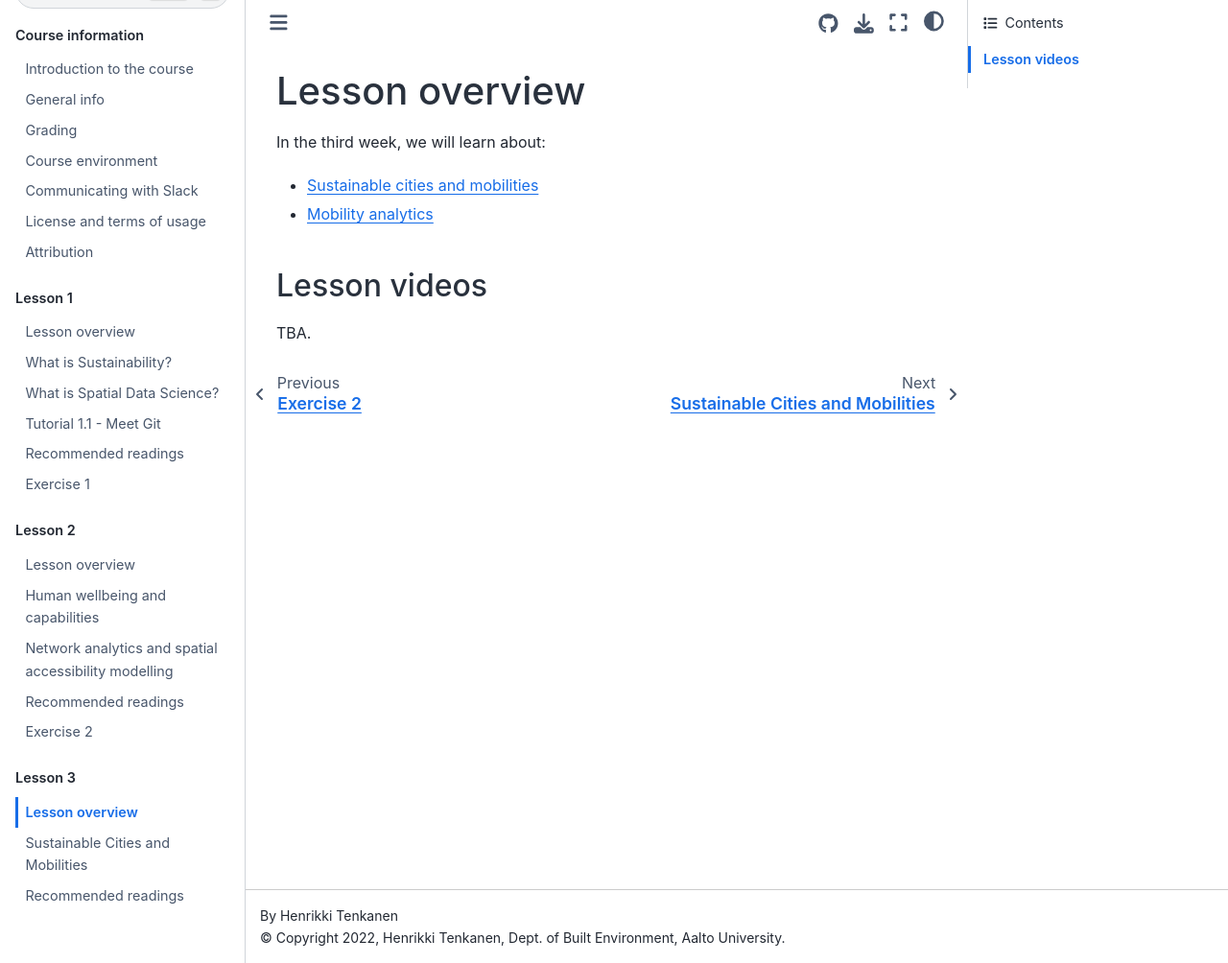
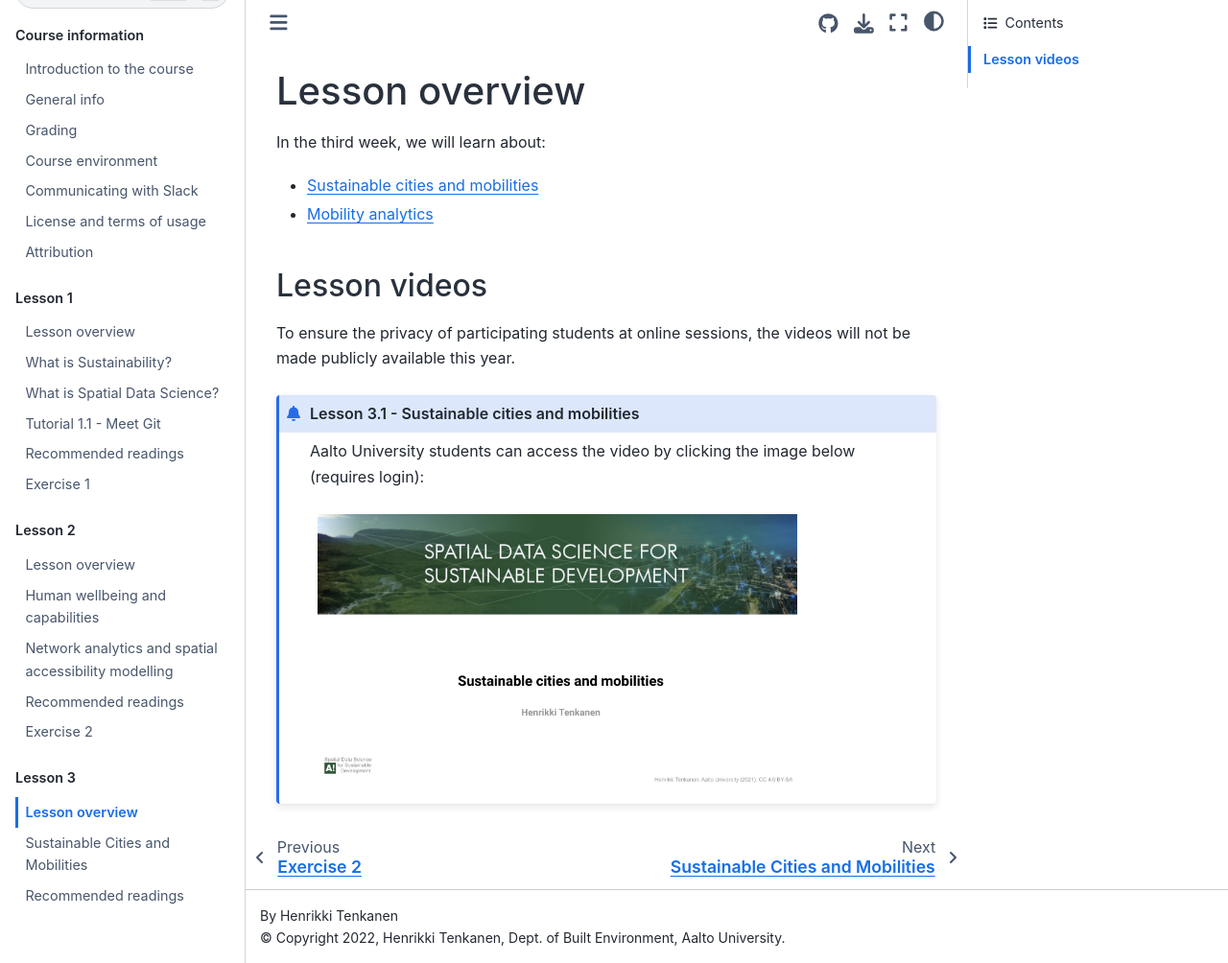
Before and after one commit to AaltoGIS/Sustainability-GIS, a Sphinx documentation site: the page built from source/lessons/L3/lesson-overview.rst, in a window 1280 px wide and 1004 px high. Shown: the whole window at 96% size. Built offline with Sphinx 7.4.7 and the Sphinx Book theme 1.1.4, drawn with Linux system fonts in a browser that asks for light colours; pages that are not in the unit, such as notebooks, are missing from menus.

Commit message:
Update lesson video

```diff
--- a/source/lessons/L1/lesson-overview.rst
+++ b/source/lessons/L1/lesson-overview.rst
@@ -13,7 +13,7 @@ The first week of this course will be dedicated to various introductions. We wil
 Lesson videos
 -------------
 
-To ensure the privacy of participating students at online sessions, the videos will not be made publicly available in 2021.
+To ensure the privacy of participating students at online sessions, the videos will not be made publicly available this year.
 
 
 .. admonition:: Lesson 1.1 - Introduction to the course
--- a/source/lessons/L2/lesson-overview.rst
+++ b/source/lessons/L2/lesson-overview.rst
@@ -11,7 +11,7 @@ In the second week, we will learn about:
 Lesson videos
 -------------
 
-To ensure the privacy of participating students at online sessions, the videos will not be made publicly available in 2021.
+To ensure the privacy of participating students at online sessions, the videos will not be made publicly available this year.
 
 
 .. admonition:: Lesson 2.1 - Human wellbeing and capabilities
--- a/source/lessons/L3/lesson-overview.rst
+++ b/source/lessons/L3/lesson-overview.rst
@@ -10,22 +10,19 @@ In the third week, we will learn about:
 Lesson videos
 -------------
 
-TBA.
+To ensure the privacy of participating students at online sessions, the videos will not be made publicly available this year.
 
-.. Videos will be added here after the lesson.
-    To ensure the privacy of participating students at online sessions, the videos will not be made publicly available in 2021.
+.. admonition:: Lesson 3.1 - Sustainable cities and mobilities
 
-    .. admonition:: Lesson 3.1 - Sustainable cities and mobilities
+    Aalto University students can access the video by clicking the image below (requires login):
 
-        Aalto University students can access the video by clicking the image below (requires login):
-
-        .. figure:: img/SDS4SD_Lesson_3.1.png
-            :target: https://aalto.cloud.panopto.eu/Panopto/Pages/Viewer.aspx?id=d6096aa6-2231-475f-96d8-acbc00b10b37
-            :width: 500px
-            :align: left
+    .. figure:: img/SDS4SD_Lesson_3.1.png
+        :target: https://aalto.cloud.panopto.eu/Panopto/Pages/Viewer.aspx?id=43e61612-8607-492a-8b98-ae2700f7d2d1
+        :width: 500px
+        :align: left
 
 
-    .. admonition:: Lesson 3.2 - Mobility analytics
+..   .. admonition:: Lesson 3.2 - Mobility analytics
 
         Aalto University students can access the video by clicking the image below (requires login):
 
--- a/source/lessons/L4/lesson-overview.rst
+++ b/source/lessons/L4/lesson-overview.rst
@@ -12,7 +12,7 @@ Lesson videos
 
 Videos will be added here after the lesson.
 
-To ensure the privacy of participating students at online sessions, the videos will not be made publicly available in 2021.
+To ensure the privacy of participating students at online sessions, the videos will not be made publicly available this year.
 
 .. admonition:: Lesson 4.1 - Economic inequalities, growth and green economy
 
--- a/source/lessons/L5/lesson-overview.rst
+++ b/source/lessons/L5/lesson-overview.rst
@@ -8,7 +8,7 @@ In the fifth week, we will learn about:
 Lesson videos
 -------------
 
-To ensure the privacy of participating students at online sessions, the videos will not be made publicly available in 2021.
+To ensure the privacy of participating students at online sessions, the videos will not be made publicly available this year.
 
 .. admonition:: Lesson 5.1 - Basics of modeling and simulation
 
--- a/source/lessons/L6/lesson-overview.rst
+++ b/source/lessons/L6/lesson-overview.rst
@@ -11,7 +11,7 @@ Lesson videos
 
 Videos will be added here after the lesson.
 
-To ensure the privacy of participating students at online sessions, the videos will not be made publicly available in 2021.
+To ensure the privacy of participating students at online sessions, the videos will not be made publicly available this year.
 
 .. admonition:: Lesson 6.1 - Introduction to systematic conservation planning
 
```
